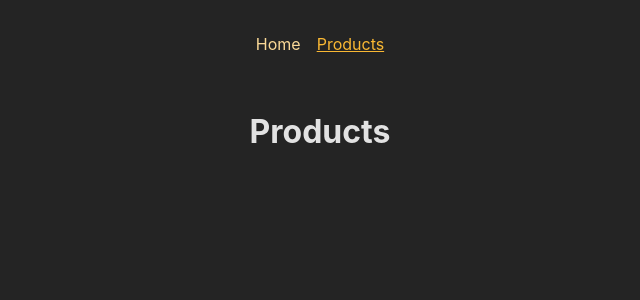
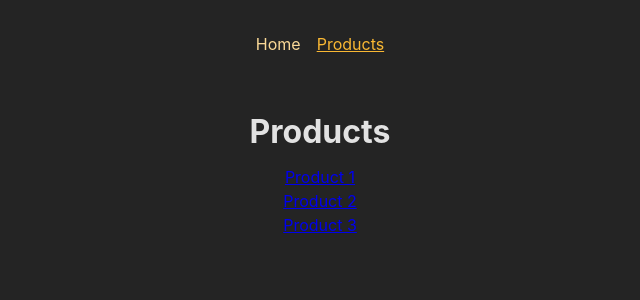
Before and after one commit to enes-dogan/react-router-demo-product-page, a React (Vite) app: page /products in a window 1280 px wide. Shown: the top 300 px of the page, without its empty margins (320-960 px from the left). Built offline with nearby package versions, Linux system fonts and the light colour scheme.

Commit message:
adding dynamic routes

```diff
--- a/src/App.tsx
+++ b/src/App.tsx
@@ -4,6 +4,7 @@ import HomePage from './pages/Home.tsx';
 import ProductsPage from './pages/Products.tsx';
 import RootLayout from './pages/Root.tsx';
 import ErrorPage from './pages/Error.tsx';
+import ProductDetailPage from './pages/ProductDetail.tsx';
 
 const router = createBrowserRouter([
   {
@@ -17,6 +18,7 @@ const router = createBrowserRouter([
         path: '/products',
         element: <ProductsPage />,
       },
+      { path: '/products/:id', element: <ProductDetailPage /> },
     ],
   },
 ]);
--- /dev/null
+++ b/src/pages/ProductDetail.tsx
@@ -0,0 +1,11 @@
+import { useParams } from 'react-router-dom';
+
+export default function ProductDetailPage() {
+  const { id } = useParams();
+
+  return (
+    <>
+      <h1> {id} Product Details</h1>
+    </>
+  );
+}
--- a/src/pages/Products.tsx
+++ b/src/pages/Products.tsx
@@ -1,7 +1,22 @@
+import { Link } from 'react-router-dom';
+
+const PRODUCTS = [
+  { id: 'p1', title: 'Product 1' },
+  { id: 'p2', title: 'Product 2' },
+  { id: 'p3', title: 'Product 3' },
+];
+
 export default function ProductsPage() {
   return (
     <>
       <h1>Products</h1>
+      <ul>
+        {PRODUCTS.map(product => (
+          <li>
+            <Link to={product.id}>{product.title}</Link>
+          </li>
+        ))}
+      </ul>
     </>
   );
 }
```
